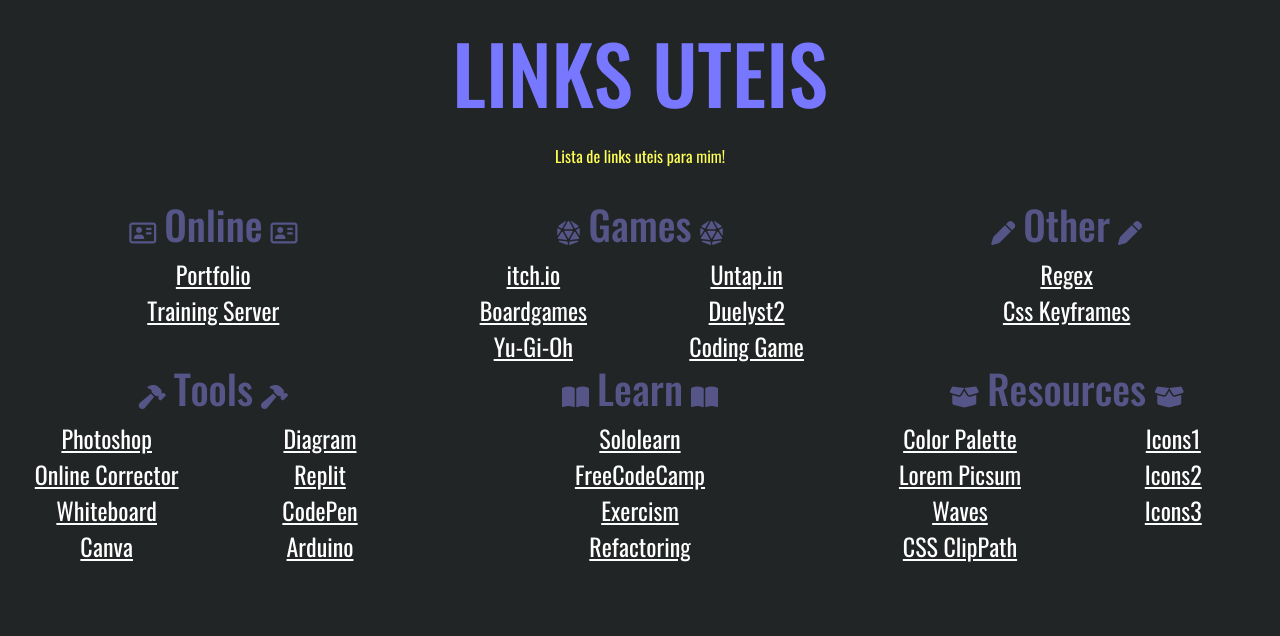
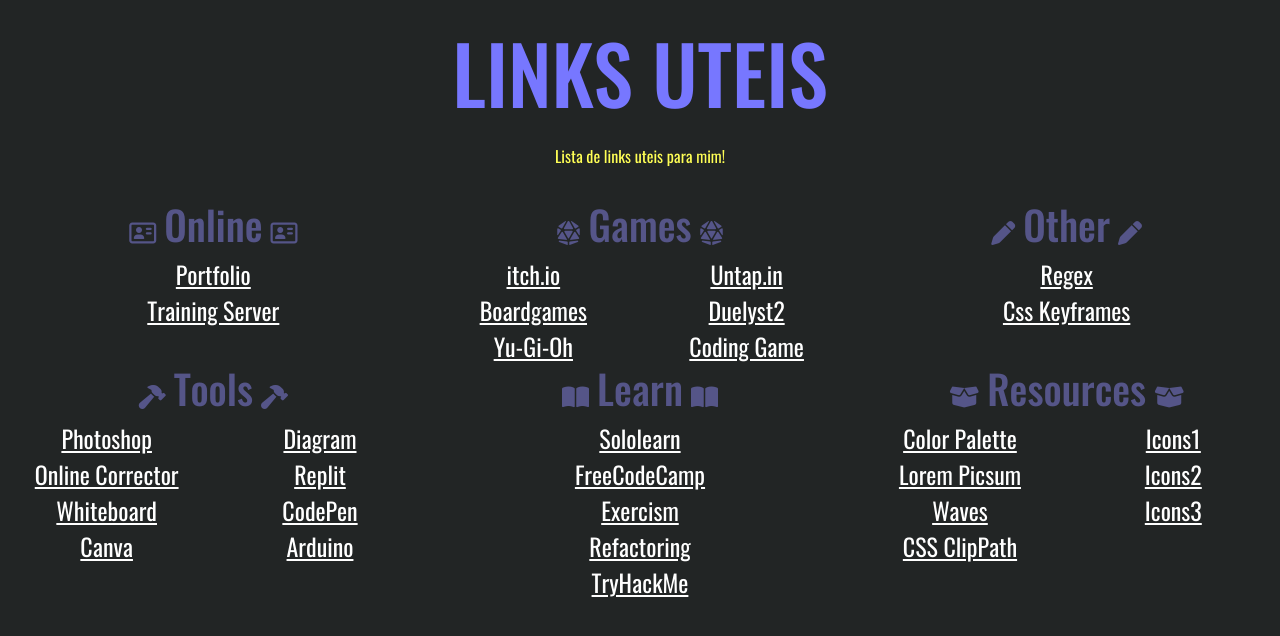
Before and after one commit to henrique11varela/LINKS, a plain HTML site: page index.html in a window 1280 px wide. Drawn offline with nearby package versions, Linux system fonts and the light colour scheme.

Commit message:
Added TryHackMe to Learn

```diff
--- a/index.html
+++ b/index.html
@@ -78,6 +78,7 @@
                         <a href="https://www.freecodecamp.org/">FreeCodeCamp</a>
                         <a href="https://exercism.org/">Exercism</a>
                         <a href="https://refactoring.guru/refactoring/catalog">Refactoring</a>
+                        <a href="https://tryhackme.com/">TryHackMe</a>
                     </div>
                 </div>
             </div>
```
